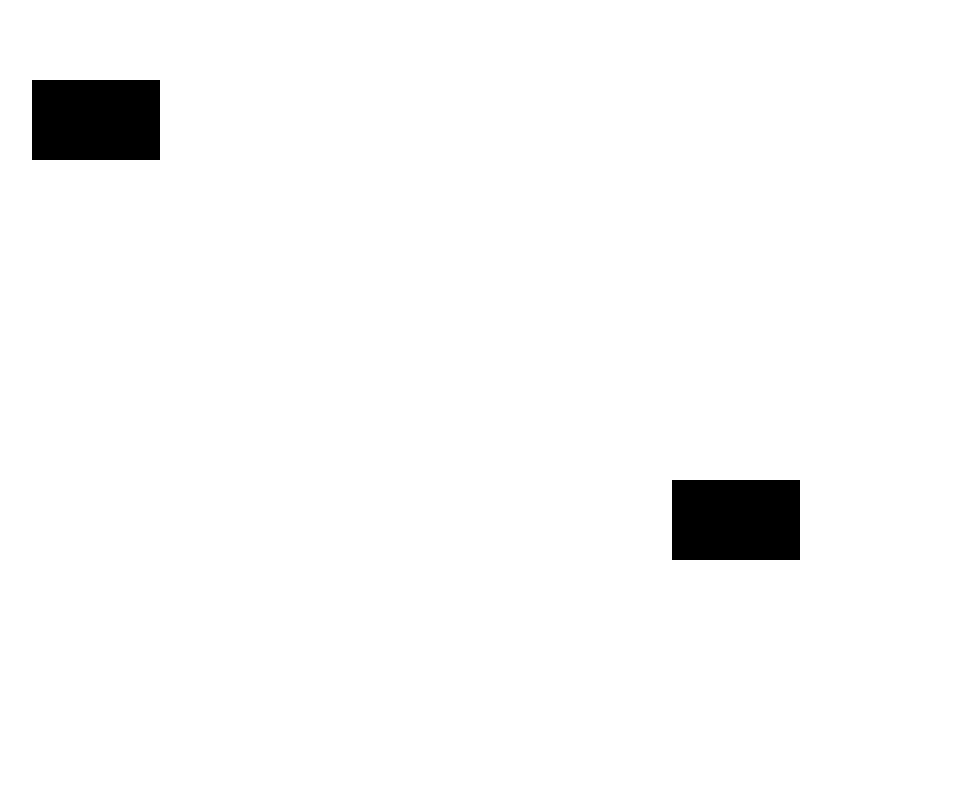
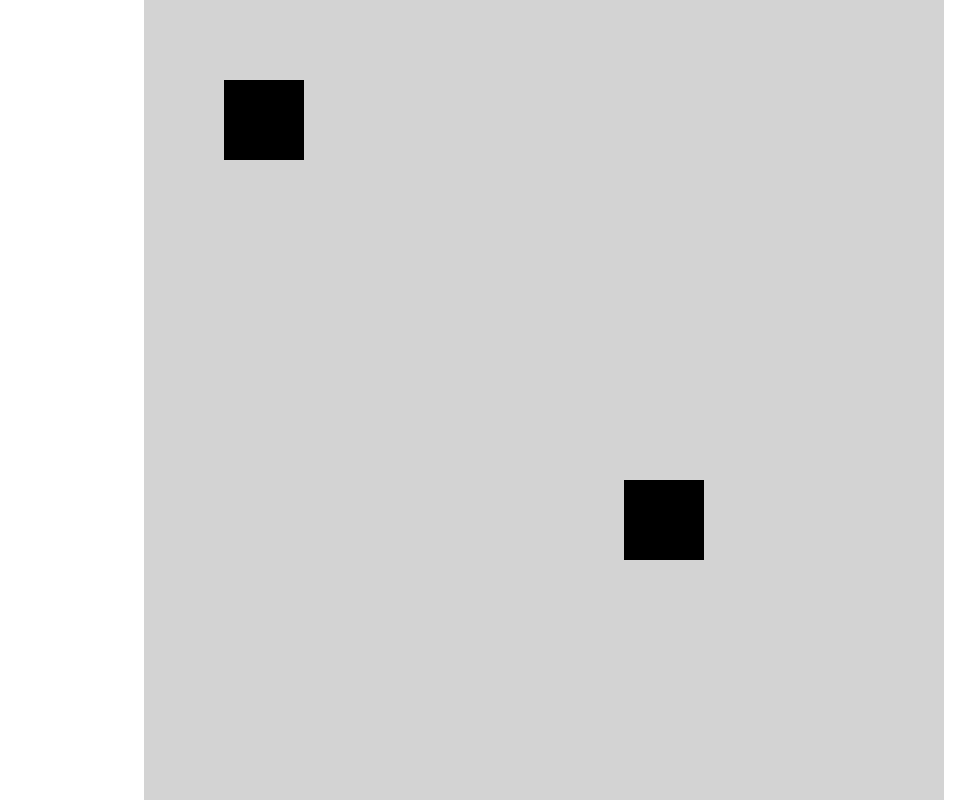
Before and after one commit to justinmc/tdd-talk-app, a website built with webpack: page public/index.html in a window 1280 px wide. Shown: the whole page, without its empty margins (96-1071 px from the left). Built offline with nearby package versions, Linux system fonts and the light colour scheme.

Commit message:
Fix aspect ratio

```diff
--- a/public/css/main.css
+++ b/public/css/main.css
@@ -5,7 +5,12 @@ html, body {
   overflow: hidden;
 }
 
+body {
+  text-align: center;
+}
+
 svg {
   height: 100%;
-  width: 100%;
+  margin: 0 auto;
+  background-color: lightgrey;
 }
--- a/src/svg.js
+++ b/src/svg.js
@@ -62,7 +62,7 @@ function svgFactory() {
 
   let dragging;
   rectangles.forEach((rect) => {
-    rect.addEventListener('mousedown', (event) => {
+    rect.addEventListener('mousedown', () => {
       dragging = rect;
     });
     svg.appendChild(rect);
@@ -70,7 +70,7 @@ function svgFactory() {
 
   svg.addEventListener('mousemove', (event) => {
     if (dragging) {
-      const viewBoxCoords = toViewBoxCoords(svg.clientWidth, svg.clientHeight, event.clientX, event.clientY);
+      const viewBoxCoords = toViewBoxCoords(svg.clientWidth, svg.clientHeight, event.offsetX, event.offsetY);
       dragging.setAttribute('x', viewBoxCoords.x - RECT_WIDTH / 2);
       dragging.setAttribute('y', viewBoxCoords.y - RECT_HEIGHT / 2);
 
```
